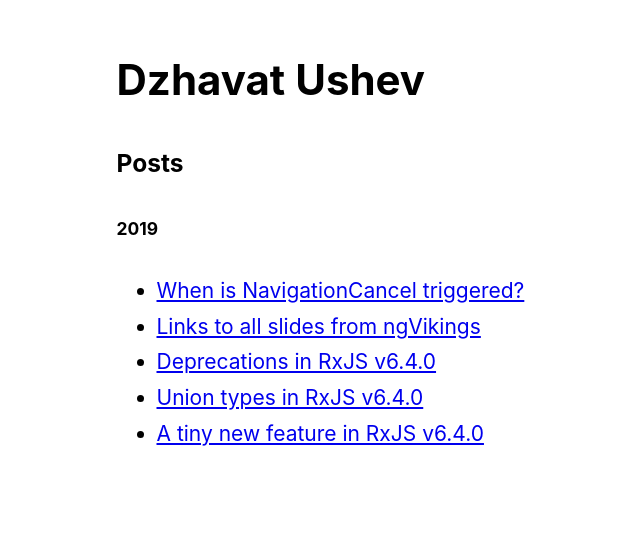
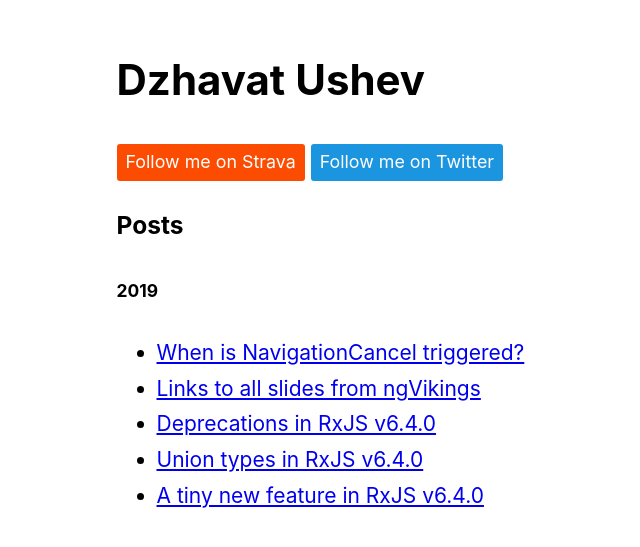
Before and after one commit to dzhavat/dzhavat.github.io, a Jekyll site: the page built from index.md, in a window 1280 px wide. Shown: the top 547 px of the page, without its empty margins (135-775 px from the left). Built offline with Jekyll 4.4.1, drawn with Linux system fonts in a browser that asks for light colours; our own code applies the rules of GitHub Pages for plain Markdown files.

Commit message:
Update default.html

```diff
--- a/_layouts/default.html
+++ b/_layouts/default.html
@@ -11,6 +11,7 @@
   <body>
     <header>
       <h1>Dzhavat Ushev</h1>
+      {% include follow-me-btns.html %}
     </header>
 
     <main>
```
